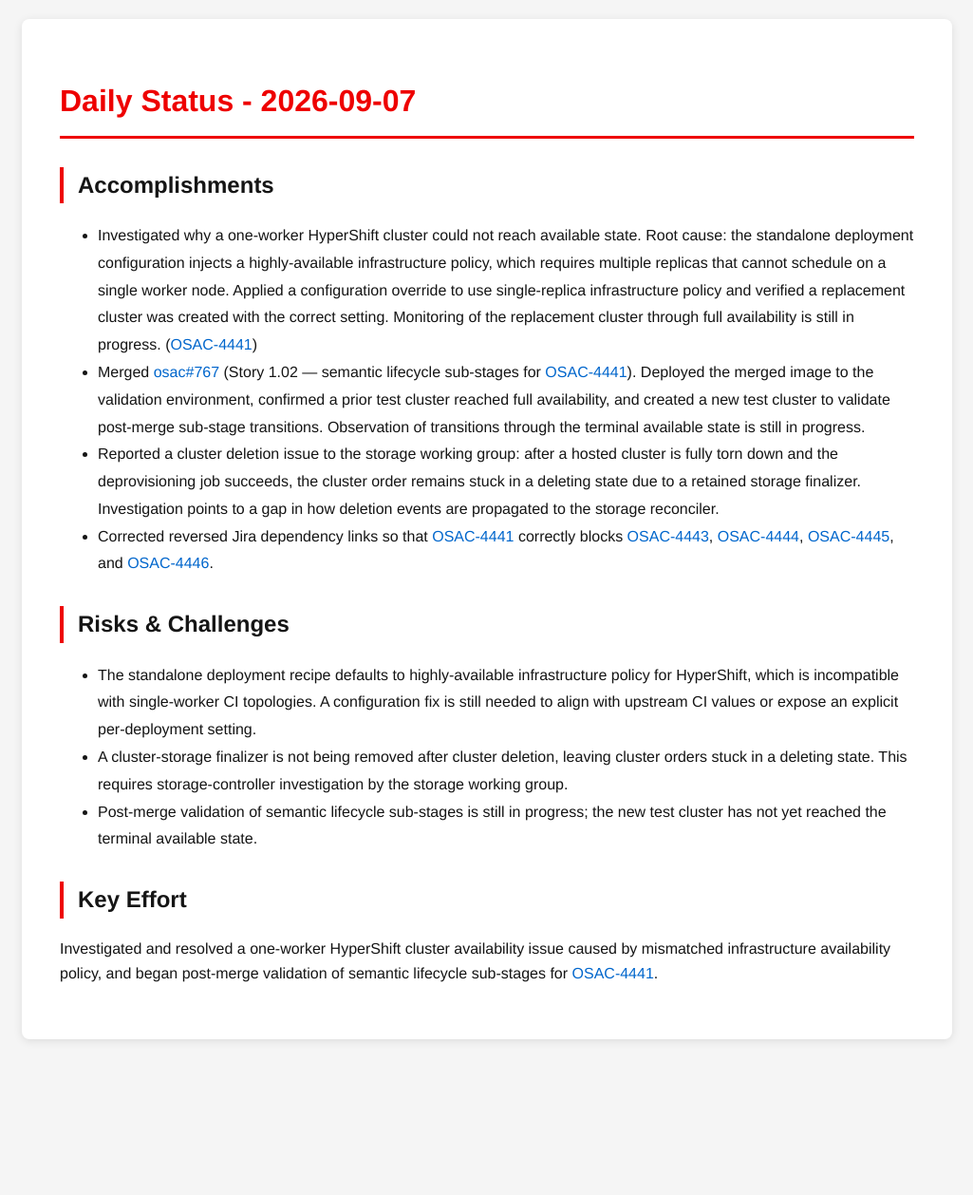
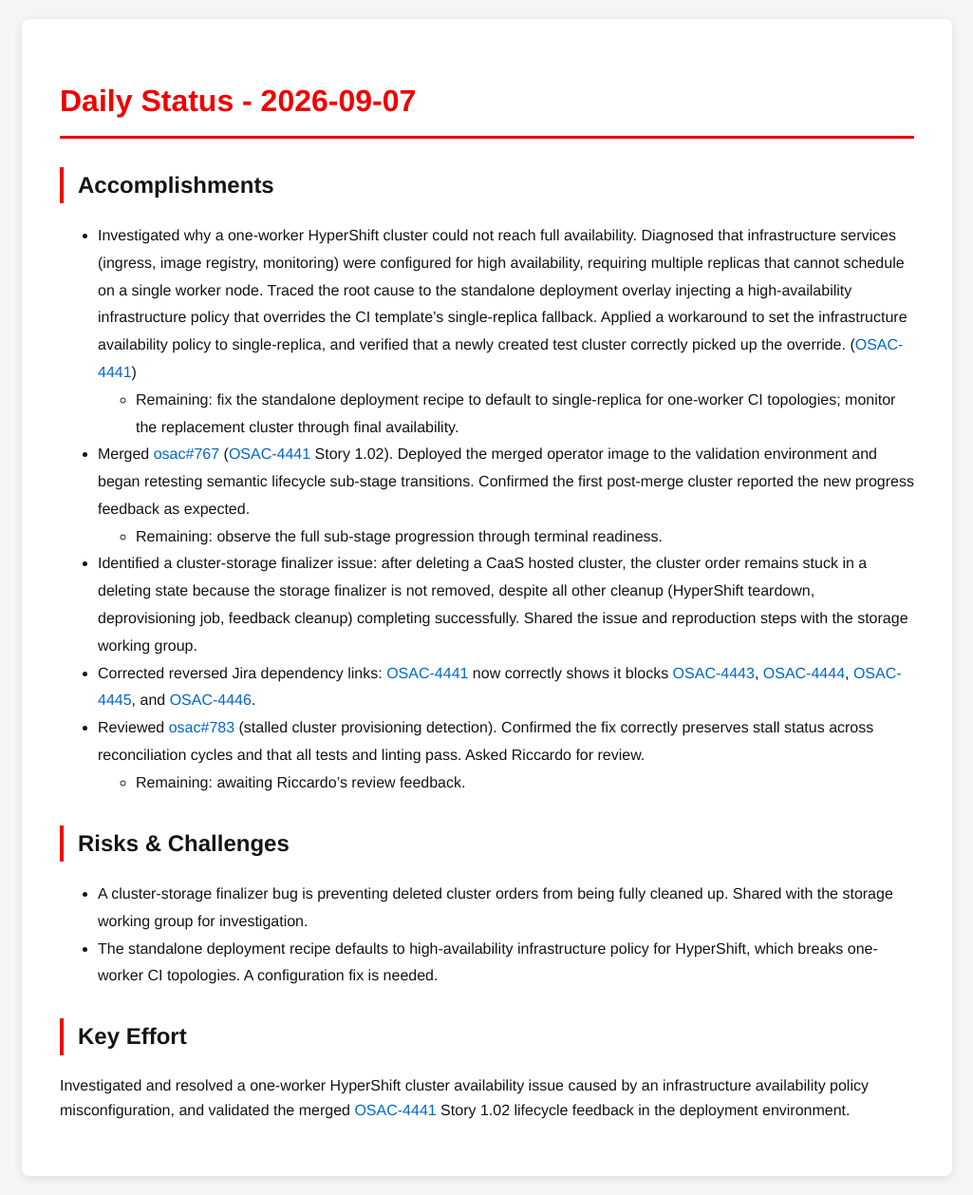
Before and after one commit to tzvatot/daily-status, a Jekyll site: the page built from 2026-09-07.md, in a window 1280 px wide. Shown: the whole page at 95% size, without its empty margins (127-1152 px from the left). Built offline with Jekyll 4.4.1, drawn with Linux system fonts in a browser that asks for light colours; before the commit the page ends 1114 px from its top, so only the background shows below that.

Commit message:
Daily status update - 2026-09-07

```diff
--- a/2026-09-07.md
+++ b/2026-09-07.md
@@ -7,15 +7,21 @@ date: 2026-09-07
 # Daily Status - 2026-09-07
 
 ## Accomplishments
-- Investigated why a one-worker HyperShift cluster could not reach available state. Root cause: the standalone deployment configuration injects a highly-available infrastructure policy, which requires multiple replicas that cannot schedule on a single worker node. Applied a configuration override to use single-replica infrastructure policy and verified a replacement cluster was created with the correct setting. Monitoring of the replacement cluster through full availability is still in progress. ([OSAC-4441](https://redhat.atlassian.net/browse/OSAC-4441))
-- Merged [osac#767](https://github.com/osac-project/osac/pull/767) (Story 1.02 — semantic lifecycle sub-stages for [OSAC-4441](https://redhat.atlassian.net/browse/OSAC-4441)). Deployed the merged image to the validation environment, confirmed a prior test cluster reached full availability, and created a new test cluster to validate post-merge sub-stage transitions. Observation of transitions through the terminal available state is still in progress.
-- Reported a cluster deletion issue to the storage working group: after a hosted cluster is fully torn down and the deprovisioning job succeeds, the cluster order remains stuck in a deleting state due to a retained storage finalizer. Investigation points to a gap in how deletion events are propagated to the storage reconciler.
-- Corrected reversed Jira dependency links so that [OSAC-4441](https://redhat.atlassian.net/browse/OSAC-4441) correctly blocks [OSAC-4443](https://redhat.atlassian.net/browse/OSAC-4443), [OSAC-4444](https://redhat.atlassian.net/browse/OSAC-4444), [OSAC-4445](https://redhat.atlassian.net/browse/OSAC-4445), and [OSAC-4446](https://redhat.atlassian.net/browse/OSAC-4446).
+
+- Investigated why a one-worker HyperShift cluster could not reach full availability. Diagnosed that infrastructure services (ingress, image registry, monitoring) were configured for high availability, requiring multiple replicas that cannot schedule on a single worker node. Traced the root cause to the standalone deployment overlay injecting a high-availability infrastructure policy that overrides the CI template's single-replica fallback. Applied a workaround to set the infrastructure availability policy to single-replica, and verified that a newly created test cluster correctly picked up the override. ([OSAC-4441](https://redhat.atlassian.net/browse/OSAC-4441))
+  - Remaining: fix the standalone deployment recipe to default to single-replica for one-worker CI topologies; monitor the replacement cluster through final availability.
+- Merged [osac#767](https://github.com/osac-project/osac/pull/767) ([OSAC-4441](https://redhat.atlassian.net/browse/OSAC-4441) Story 1.02). Deployed the merged operator image to the validation environment and began retesting semantic lifecycle sub-stage transitions. Confirmed the first post-merge cluster reported the new progress feedback as expected.
+  - Remaining: observe the full sub-stage progression through terminal readiness.
+- Identified a cluster-storage finalizer issue: after deleting a CaaS hosted cluster, the cluster order remains stuck in a deleting state because the storage finalizer is not removed, despite all other cleanup (HyperShift teardown, deprovisioning job, feedback cleanup) completing successfully. Shared the issue and reproduction steps with the storage working group.
+- Corrected reversed Jira dependency links: [OSAC-4441](https://redhat.atlassian.net/browse/OSAC-4441) now correctly shows it blocks [OSAC-4443](https://redhat.atlassian.net/browse/OSAC-4443), [OSAC-4444](https://redhat.atlassian.net/browse/OSAC-4444), [OSAC-4445](https://redhat.atlassian.net/browse/OSAC-4445), and [OSAC-4446](https://redhat.atlassian.net/browse/OSAC-4446).
+- Reviewed [osac#783](https://github.com/osac-project/osac/pull/783) (stalled cluster provisioning detection). Confirmed the fix correctly preserves stall status across reconciliation cycles and that all tests and linting pass. Asked Riccardo for review.
+  - Remaining: awaiting Riccardo's review feedback.
 
 ## Risks & Challenges
-- The standalone deployment recipe defaults to highly-available infrastructure policy for HyperShift, which is incompatible with single-worker CI topologies. A configuration fix is still needed to align with upstream CI values or expose an explicit per-deployment setting.
-- A cluster-storage finalizer is not being removed after cluster deletion, leaving cluster orders stuck in a deleting state. This requires storage-controller investigation by the storage working group.
-- Post-merge validation of semantic lifecycle sub-stages is still in progress; the new test cluster has not yet reached the terminal available state.
+
+- A cluster-storage finalizer bug is preventing deleted cluster orders from being fully cleaned up. Shared with the storage working group for investigation.
+- The standalone deployment recipe defaults to high-availability infrastructure policy for HyperShift, which breaks one-worker CI topologies. A configuration fix is needed.
 
 ## Key Effort
-Investigated and resolved a one-worker HyperShift cluster availability issue caused by mismatched infrastructure availability policy, and began post-merge validation of semantic lifecycle sub-stages for [OSAC-4441](https://redhat.atlassian.net/browse/OSAC-4441).
+
+Investigated and resolved a one-worker HyperShift cluster availability issue caused by an infrastructure availability policy misconfiguration, and validated the merged [OSAC-4441](https://redhat.atlassian.net/browse/OSAC-4441) Story 1.02 lifecycle feedback in the deployment environment.
```
